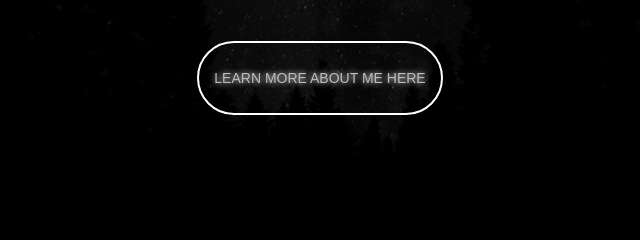
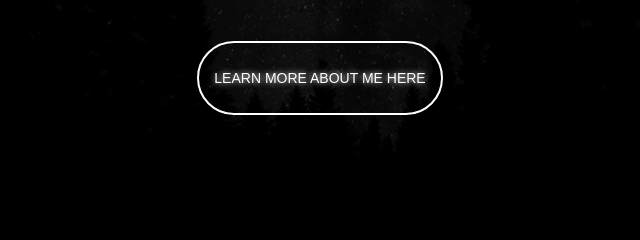
Before and after one commit to GonzaLifrieri/gonzalolifrieri.github.io, a plain HTML site: page index.html in a window 1280 px wide. In both pictures the pointer is over the link "LEARN MORE ABOUT ME HERE". Shown: the part 544-784 px from the top of the page, 320-960 px from the left. Drawn offline with nearby package versions, Linux system fonts and the light colour scheme.

Commit message:
resumee button white

```diff
--- a/css/style.css
+++ b/css/style.css
@@ -536,6 +536,9 @@ section {
   text-decoration: none;
   color: #bdbdbd;
 }
+#contactButton a:hover{
+  color: white;
+}
 #contactButton:hover{
   text-shadow: 0px 0px 6px rgba(255, 255, 255, 1);
   -webkit-box-shadow: 0px 5px 40px -10px rgba(0,0,0,0.57);
```
